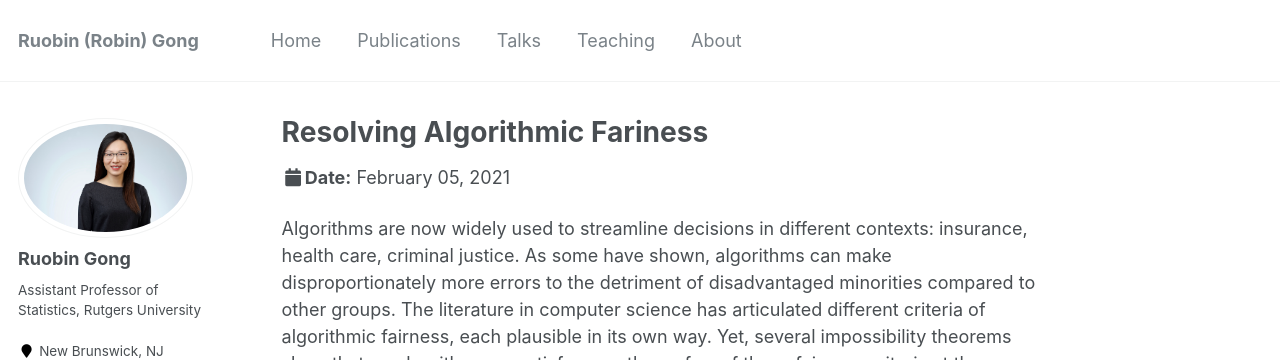
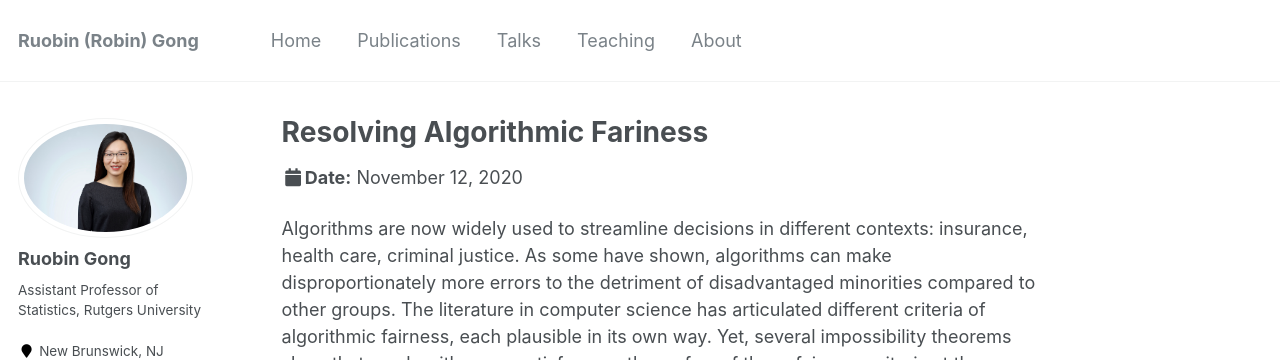
Before and after one commit to RuobinGong/RuobinGong.github.io, a Jekyll site: the page built from _talks/2020-11-12-fairness.md, in a window 1280 px wide and 1193 px high. Shown: the top 360 px of the window. Built offline with Jekyll 4.4.1, drawn with Linux system fonts in a browser that asks for light colours; some web fonts are replaced.

Commit message:
Update 2020-11-12-fairness.md

```diff
--- a/_talks/2020-11-12-fairness.md
+++ b/_talks/2020-11-12-fairness.md
@@ -4,7 +4,7 @@ collection: talks
 type: "Talk"
 permalink: /talks/2020-11-12-fairness
 venue: "HMI DAIS Public Seminar, ANU; School of Criminal Justice, University of Lausanne"
-date: 2021-02-05
+date: 2020-11-12
 location: "virtual"
 
 ---
```
